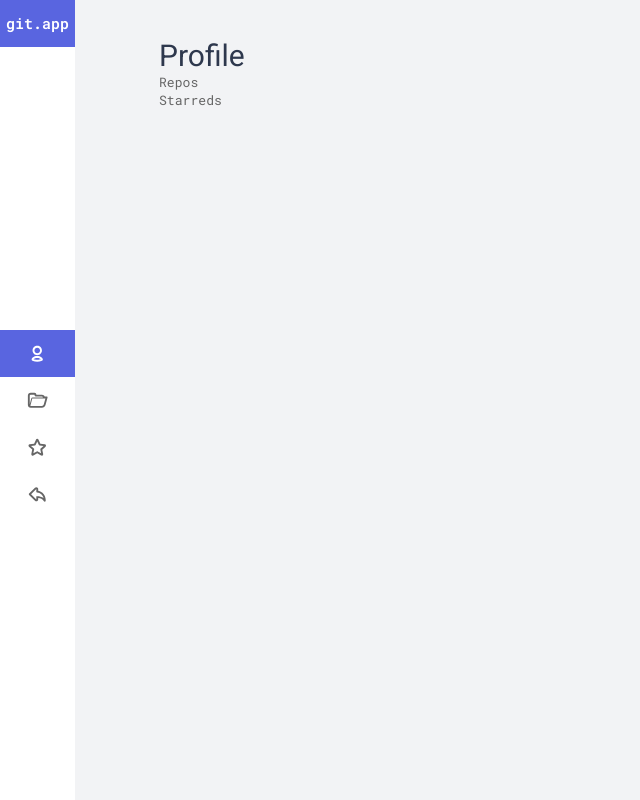
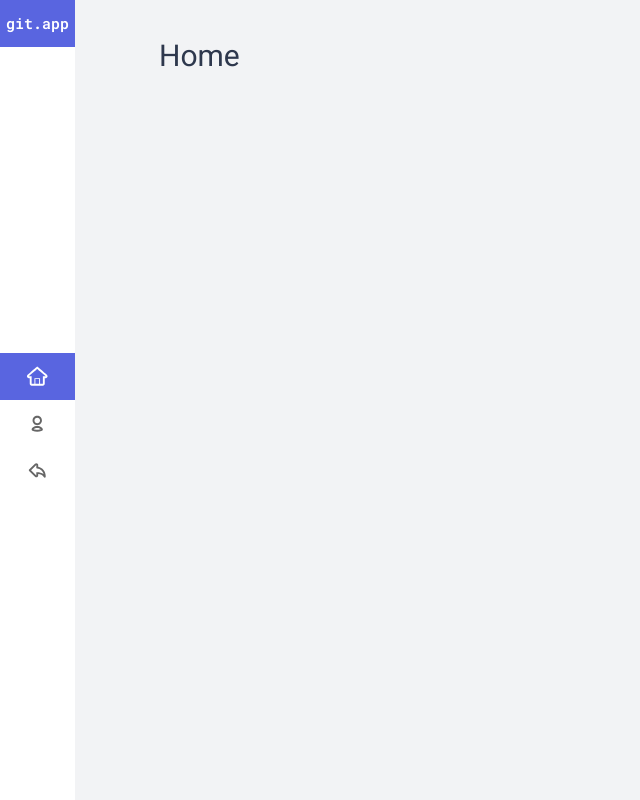
Before and after one commit to dfsilvadev/react-firebase, a React (Create React App) app: page / in a window 1280 px wide. Shown: the whole page, without its empty margins (0-640 px from the left). Built offline with nearby package versions, Linux system fonts and the light colour scheme.

Commit message:
feat: criando a página Home e definindo as rotas para ela

```diff
--- a/src/Routes.jsx
+++ b/src/Routes.jsx
@@ -1,15 +1,14 @@
 import React from "react";
 import { Routes, Route } from "react-router-dom";
 import Profile from "./pages/Profile";
-// import Repos from "./pages/Repos";
+import Home from "./pages/Home";
 // import Starred from "./pages/Starred";
 
 const MyRoutes = () => {
   return (
     <Routes>
-      <Route path="/*" element={<Profile />} />
-      {/* <Route path="repos" element={<Repos />} />
-      <Route path="starred" element={<Starred />} /> */}
+      <Route path="/" element={<Home />} />
+      <Route path="profile/*" element={<Profile />} />
     </Routes>
   );
 };
--- a/src/components/Sidebar.jsx
+++ b/src/components/Sidebar.jsx
@@ -1,9 +1,8 @@
 import React from "react";
 import { NavLink } from "react-router-dom";
 import {
+  TiHomeOutline,
   TiUserOutline,
-  TiFolderOpen,
-  TiStarOutline,
   TiArrowBackOutline,
 } from "react-icons/ti";
 
@@ -16,18 +15,13 @@ const Sidebar = () => {
       <nav>
         <ul>
           <NavLink to="/" end>
+            <li>
+              <TiHomeOutline />
+            </li>
+          </NavLink>
+          <NavLink to="/profile">
             <li className="link active">
               <TiUserOutline />
-            </li>
-          </NavLink>
-          <NavLink to="repos">
-            <li className="link">
-              <TiFolderOpen />
-            </li>
-          </NavLink>
-          <NavLink to="starred">
-            <li className="link">
-              <TiStarOutline />
             </li>
           </NavLink>
           <li className="link">
--- /dev/null
+++ b/src/pages/Home.jsx
@@ -0,0 +1,11 @@
+import React from "react";
+
+const Home = () => {
+  return (
+    <div className="container">
+      <h1>Home</h1>
+    </div>
+  );
+};
+
+export default Home;
```
